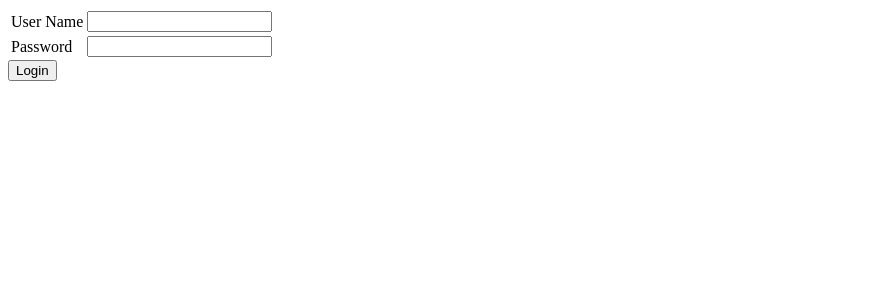
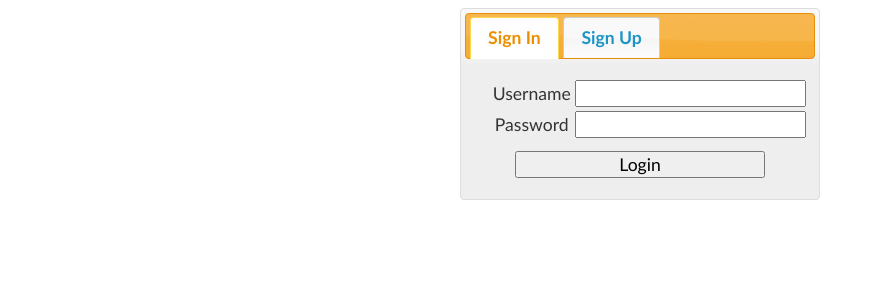
Before and after one commit to figo/FindTalent, a Django app: template templates/account/login.htm in a window 1280 px wide. Shown: the top 300 px of the page, without its empty margins (0-875 px from the left). Run offline with Django 3.2, Linux system fonts and the light colour scheme; the template is opened without the code that fills it, so the values that code supplies are empty.

Commit message:
update account/login template and view

```diff
--- a/templates/account/login.htm
+++ b/templates/account/login.htm
@@ -1,12 +1,33 @@
 {% extends "base.htm" %}
+
+{% block head_css %}
+  #tabs  { margin: 0 auto; width: 350px; text-align: center; }
+  #login { margin-top: 10px; width: 250px; }
+{% endblock %}
+
+{% block head_javascript %}
+$(function(){
+  $( '#tabs' ).tabs();
+});
+{% endblock %}
+
 {% block content %}
-
-<form action="/account/add/" method="post">
-  <table>
-    <tr><td>User Name</td><td><input type="text" id="name" name="name" maxlength="30"/></td></tr>
-    <tr><td>Password</td><td><input type="password" value="" id="pass", name="pass"/></td></tr>
-  </table>
-  <input type="submit" value="Login" id="submit" name="submit"/>
-</form>
-
+<div id="tabs">
+  <ul>
+    <li><a href="#tabs-sign-in">Sign In</a></li>
+    <li><a href="#tabs-sign-up">Sign Up</a></li>
+  </ul>
+  <div id="tabs-sign-in">
+    <form action="/account/sign_in/" method="post">
+      <table>
+        <tr><td>Username</td><td><input type="text" id="name" name="name" maxlength="30"/></td></tr>
+        <tr><td>Password</td><td><input type="password" value="" id="pass", name="pass"/></td></tr>
+      </table>
+      <input type="submit" value="Login" id="login" name="login"/>
+    </form>
+  </div>
+  <div id="tabs-sign-up">
+    TODO Register Form
+  </div>
+</div>
 {% endblock %}
--- a/templates/base.htm
+++ b/templates/base.htm
@@ -3,12 +3,19 @@
 <head>
 <meta http-equiv="Content-Type" content="text/html; charset=UTF-8" />
 <title>Find Talent</title>
+
+<link type="text/css" href="static/css/ui-lightness/jquery-ui-1.7.2.custom.css" rel="stylesheet" />
+<style type="text/css">
+{% block head_css %}{% endblock %}
+</style>
+
+<script type="text/javascript" src="static/js/jquery-1.3.2.min.js"></script>
+<script type="text/javascript" src="static/js/jquery-ui-1.7.2.custom.min.js"></script>
+<script type="text/javascript">
+{% block head_javascript %}{% endblock %}
+</script>
 </head>
 <body>
-
-<div id="content">
 {% block content %}{% endblock %}
-</div>
-
 </body>
 </html>
```
